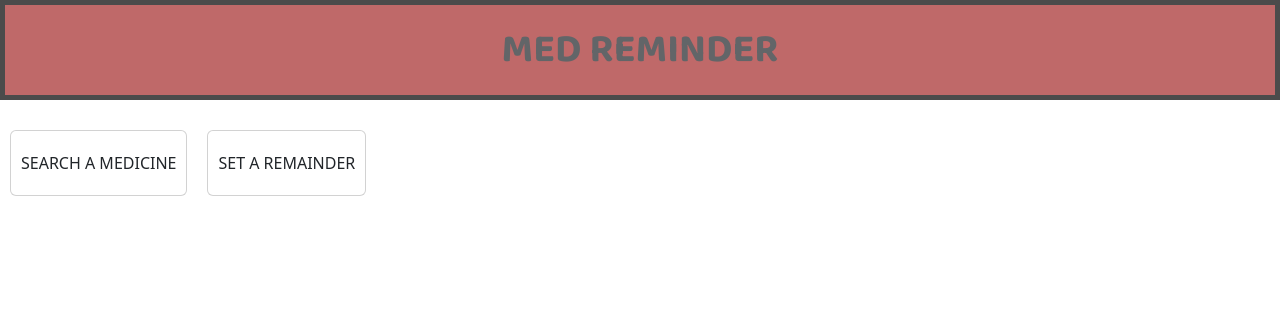
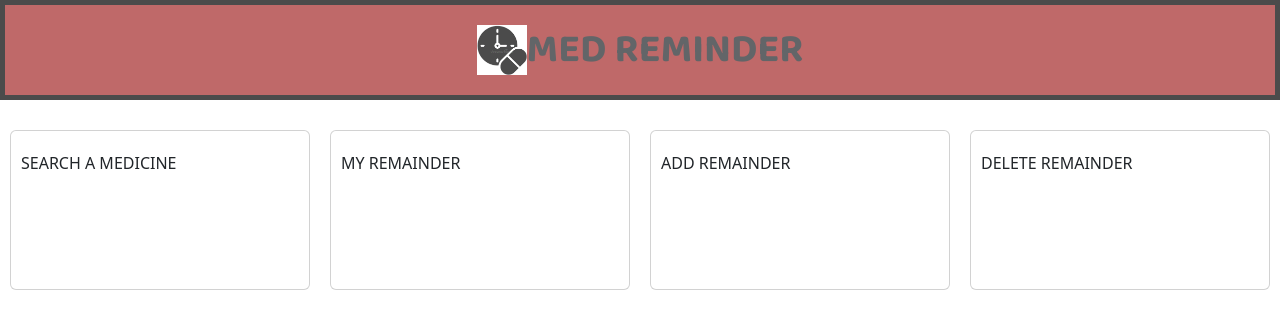
Before and after one commit to amanupadhyay28/hackin-winters, a FastAPI app: page / in a window 1280 px wide. Shown: the top 329 px of the page. Run offline with FastAPI, Linux system fonts and the light colour scheme.

Commit message:
add 4 Box

```diff
--- a/src/styles/index.css
+++ b/src/styles/index.css
@@ -15,9 +15,16 @@
     opacity: 0.7;
 }
 
+#logo {
+    height: 50px;
+    width: 50px;
+    margin-left: 0px;
+}
+
 .box {
     display: flex;
-    margin-top: 10px ;
+    margin-top: 10px;
+    height: 200px;
 
 }
 
@@ -25,4 +32,6 @@
     border: 4px black solid;
     margin: 20px 10px;
     padding: 20px 10px;
+    width: 50%;
+    /* height: 200px; */
 }
--- a/src/templates/index.html
+++ b/src/templates/index.html
@@ -19,6 +19,7 @@
 
 <body>
     <div id="head">
+        <img id="logo" src="/src/asset/logo.png" alt="logo">
         MED REMINDER
     </div>
     <div class="box">
@@ -26,7 +27,13 @@
             SEARCH A MEDICINE
         </div>
         <div class="card">
-            SET A REMAINDER
+            MY REMAINDER
+        </div>
+        <div class="card">
+            ADD REMAINDER
+        </div>
+        <div class="card">
+            DELETE REMAINDER
         </div>
     </div>
 </body>
```
Also changed, not shown: src/asset/logo.png (added).
